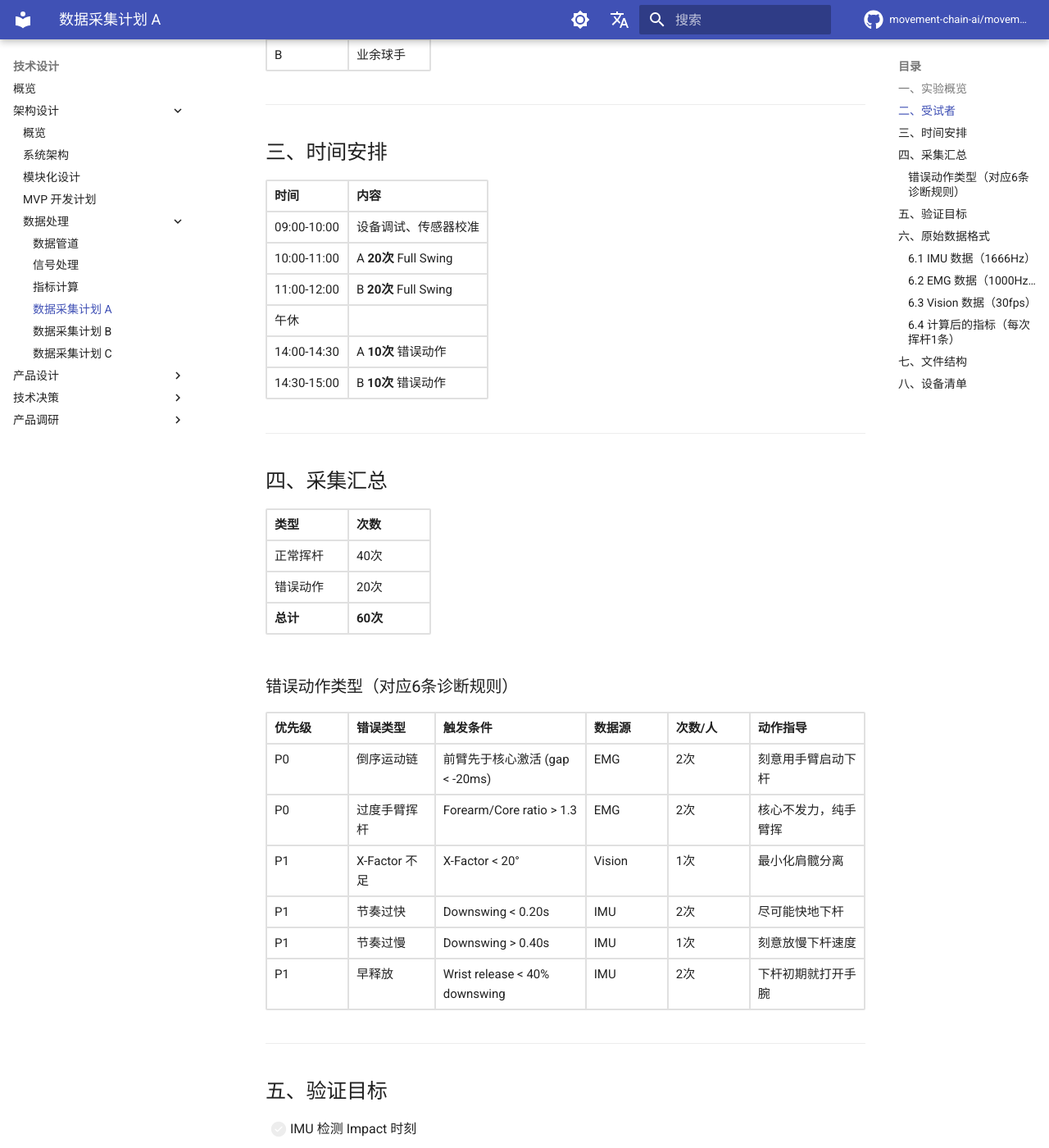
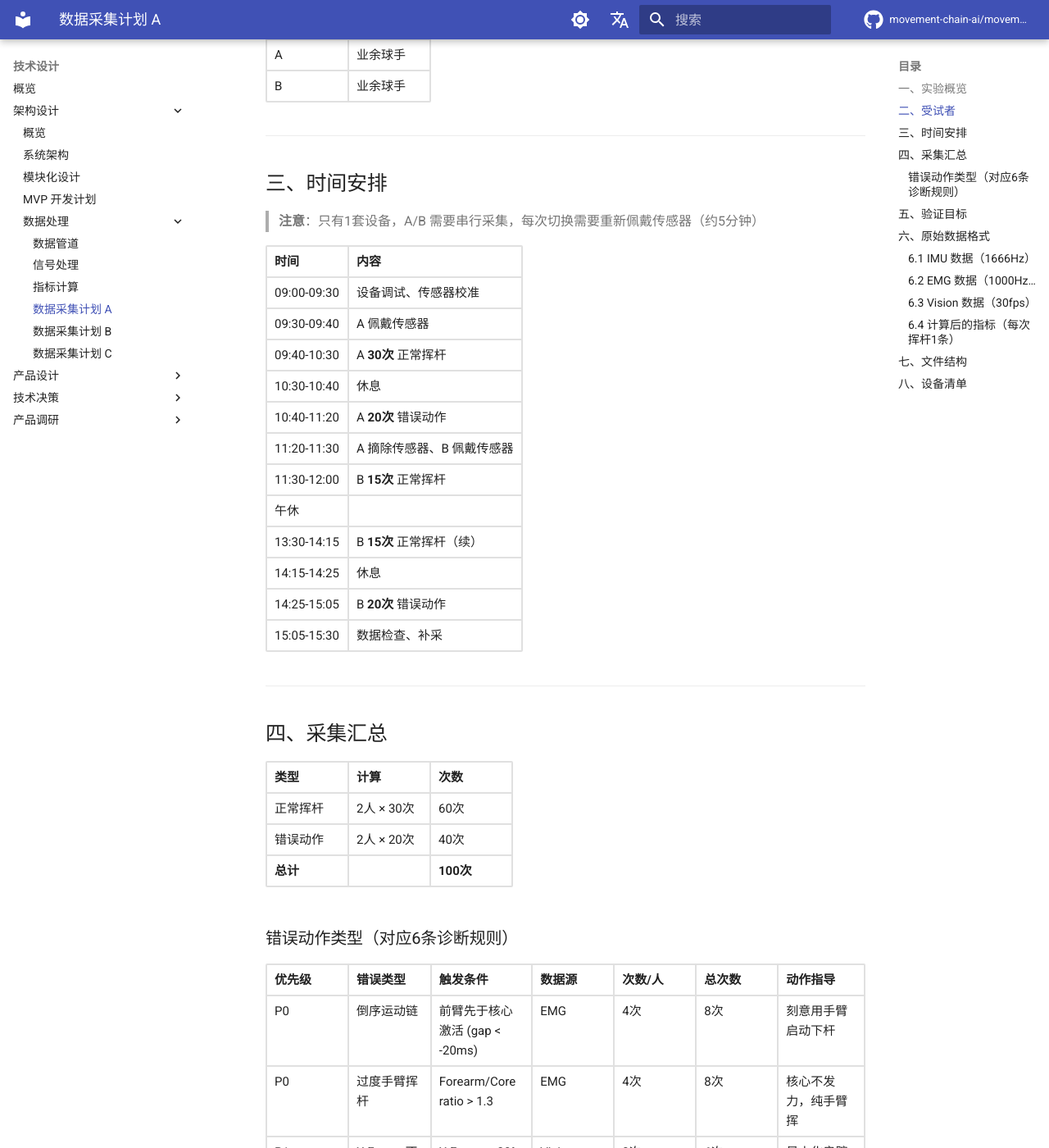
Before and after one commit to movement-chain-ai/movement-chain-docs, an MkDocs documentation site: the page built from docs/zh/design/architecture/data-processing/data-collection-plan-a.md, in a window 1280 px wide and 1400 px high, scrolled down 724 px. Shown: the whole window at 82% size. Built offline with MkDocs 1.6.1 and Material for MkDocs 9.7.7, drawn with Linux system fonts in a browser that asks for light colours; comment, search, counter and statistics services are not loaded; the version menu is left out; some of the changed text lies outside the part shown.

Commit message:
docs: update plan A to 100 swings with serial collection
- Increase from 60 to 100 swings (60 normal + 40 error)
- Add note about single device requiring serial collection
- Update schedule with sensor changeover time
- Increase error motion counts per rule

🤖 Generated with [Claude Code](https://claude.com/claude-code)

Co-Authored-By: Claude Opus 4.5 <noreply@anthropic.com>

````diff
--- a/docs/zh/design/architecture/data-processing/data-collection-plan-a.md
+++ b/docs/zh/design/architecture/data-processing/data-collection-plan-a.md
@@ -12,7 +12,8 @@
 |------|------|
 | 受试者 | 2人（A、B） |
 | 时长 | 1天 |
-| 总采集量 | 60次挥杆 |
+| 总采集量 | 100次挥杆 |
+| 设备 | 1套（串行采集） |
 | 目的 | 验证传感器数据采集流程 |
 
 ---
@@ -28,35 +29,43 @@
 
 ## 三、时间安排
 
+> **注意**：只有1套设备，A/B 需要串行采集，每次切换需要重新佩戴传感器（约5分钟）
+
 | 时间 | 内容 |
 |------|------|
-| 09:00-10:00 | 设备调试、传感器校准 |
-| 10:00-11:00 | A **20次** Full Swing |
-| 11:00-12:00 | B **20次** Full Swing |
+| 09:00-09:30 | 设备调试、传感器校准 |
+| 09:30-09:40 | A 佩戴传感器 |
+| 09:40-10:30 | A **30次** 正常挥杆 |
+| 10:30-10:40 | 休息 |
+| 10:40-11:20 | A **20次** 错误动作 |
+| 11:20-11:30 | A 摘除传感器、B 佩戴传感器 |
+| 11:30-12:00 | B **15次** 正常挥杆 |
 | 午休 | |
-| 14:00-14:30 | A **10次** 错误动作 |
-| 14:30-15:00 | B **10次** 错误动作 |
+| 13:30-14:15 | B **15次** 正常挥杆（续） |
+| 14:15-14:25 | 休息 |
+| 14:25-15:05 | B **20次** 错误动作 |
+| 15:05-15:30 | 数据检查、补采 |
 
 ---
 
 ## 四、采集汇总
 
-| 类型 | 次数 |
-|------|------|
-| 正常挥杆 | 40次 |
-| 错误动作 | 20次 |
-| **总计** | **60次** |
+| 类型 | 计算 | 次数 |
+|------|------|------|
+| 正常挥杆 | 2人 × 30次 | 60次 |
+| 错误动作 | 2人 × 20次 | 40次 |
+| **总计** | | **100次** |
 
 ### 错误动作类型（对应6条诊断规则）
 
-| 优先级 | 错误类型 | 触发条件 | 数据源 | 次数/人 | 动作指导 |
-|-------|---------|---------|--------|--------|---------|
-| P0 | 倒序运动链 | 前臂先于核心激活 (gap < -20ms) | EMG | 2次 | 刻意用手臂启动下杆 |
-| P0 | 过度手臂挥杆 | Forearm/Core ratio > 1.3 | EMG | 2次 | 核心不发力，纯手臂挥 |
-| P1 | X-Factor 不足 | X-Factor < 20° | Vision | 1次 | 最小化肩髋分离 |
-| P1 | 节奏过快 | Downswing < 0.20s | IMU | 2次 | 尽可能快地下杆 |
-| P1 | 节奏过慢 | Downswing > 0.40s | IMU | 1次 | 刻意放慢下杆速度 |
-| P1 | 早释放 | Wrist release < 40% downswing | IMU | 2次 | 下杆初期就打开手腕 |
+| 优先级 | 错误类型 | 触发条件 | 数据源 | 次数/人 | 总次数 | 动作指导 |
+|-------|---------|---------|--------|--------|--------|---------|
+| P0 | 倒序运动链 | 前臂先于核心激活 (gap < -20ms) | EMG | 4次 | 8次 | 刻意用手臂启动下杆 |
+| P0 | 过度手臂挥杆 | Forearm/Core ratio > 1.3 | EMG | 4次 | 8次 | 核心不发力，纯手臂挥 |
+| P1 | X-Factor 不足 | X-Factor < 20° | Vision | 3次 | 6次 | 最小化肩髋分离 |
+| P1 | 节奏过快 | Downswing < 0.20s | IMU | 3次 | 6次 | 尽可能快地下杆 |
+| P1 | 节奏过慢 | Downswing > 0.40s | IMU | 3次 | 6次 | 刻意放慢下杆速度 |
+| P1 | 早释放 | Wrist release < 40% downswing | IMU | 3次 | 6次 | 下杆初期就打开手腕 |
 
 ---
 
@@ -164,7 +173,7 @@ data/
     └── annotations.csv   (人工标注)
 ```
 
-60次挥杆 ≈ **300-400MB** 总数据量
+100次挥杆 ≈ **500-600MB** 总数据量
 
 ---
 
````
